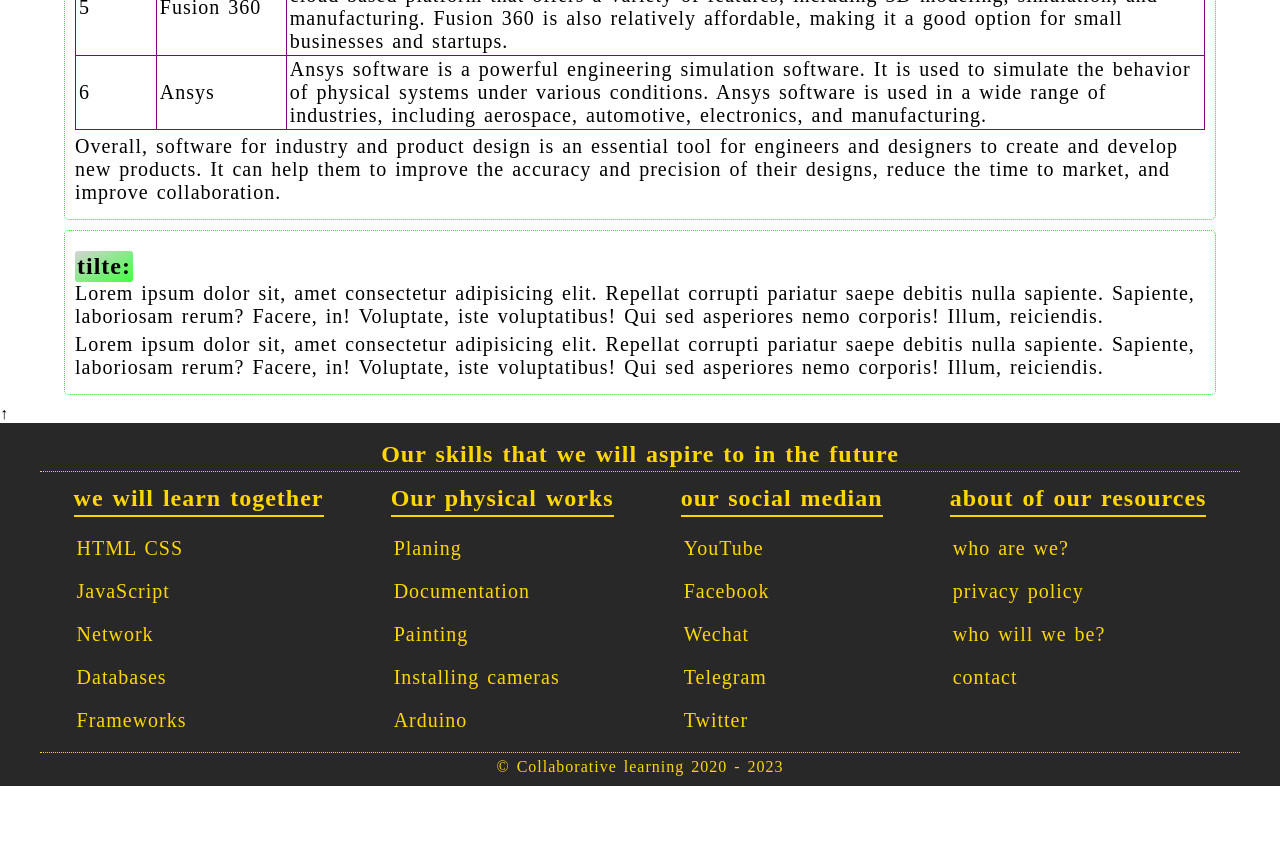
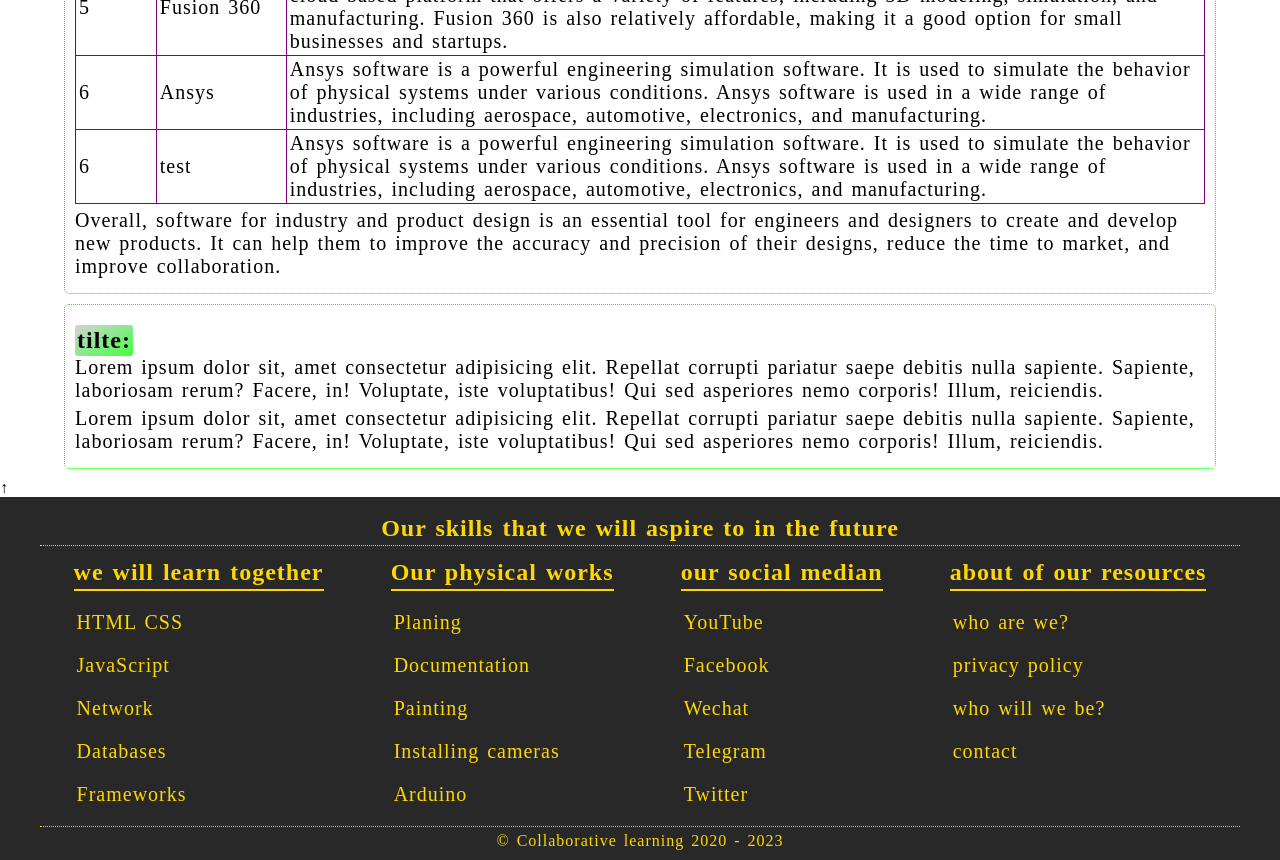
Before and after one commit to ali-kaka/our-pd, a plain HTML site: page source/infos.html in a window 1280 px wide. Shown: the part 940-1800 px from the top of the page. Before the commit the page ends 1726 px from the top, so only its background shows below. Drawn offline with Linux system fonts and the light colour scheme.

Commit message:
added table row

```diff
--- a/source/infos.html
+++ b/source/infos.html
@@ -70,6 +70,9 @@
                          <tr>
                               <td>6</td> <td>Ansys</td> <td>Ansys software is a powerful engineering simulation software. It is used to simulate the behavior of physical systems under various conditions. Ansys software is used in a wide range of industries, including aerospace, automotive, electronics, and manufacturing.</td>
                          </tr>
+                         <tr>
+                              <td>6</td> <td>test</td> <td>Ansys software is a powerful engineering simulation software. It is used to simulate the behavior of physical systems under various conditions. Ansys software is used in a wide range of industries, including aerospace, automotive, electronics, and manufacturing.</td>
+                         </tr>
 
                     </table>
                </div>
```
